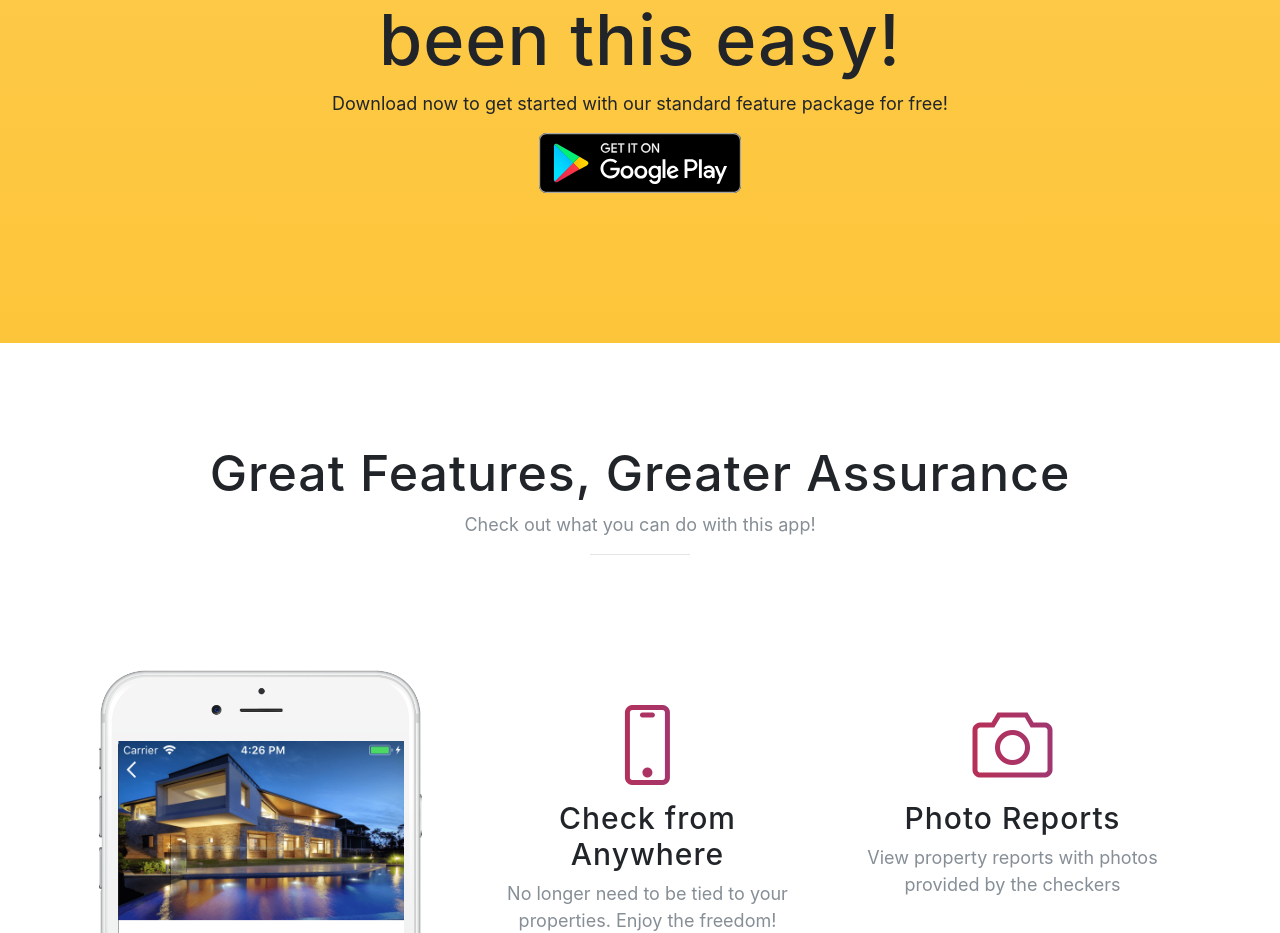
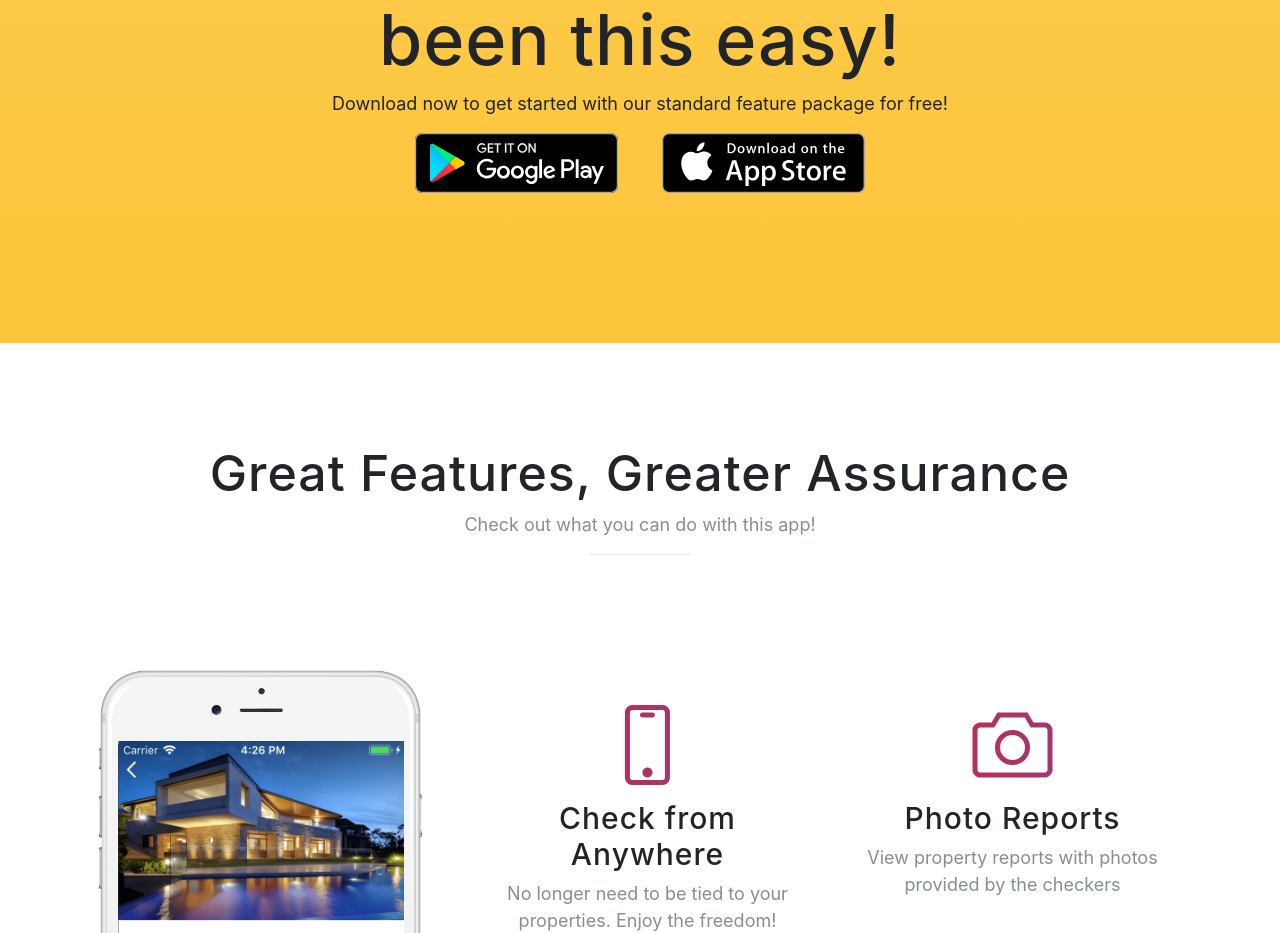
Before and after one commit to lulusmart/lulusmart.github.io, a website with bundled scripts: page index.html in a window 1280 px wide. Shown: the part 1120-2053 px from the top of the page. Built offline with nearby package versions, Linux system fonts and the light colour scheme; a web font is replaced by a local one.

Commit message:
Updated.

```diff
--- a/index.html
+++ b/index.html
@@ -94,6 +94,7 @@
             <p>Download now to get started with our standard feature package for free!</p>
             <div class="badges">
               <a class="badge-link" href="https://play.google.com/store/apps/details?id=com.lulucheck.android"><img src="img/google-play-badge.svg" alt=""></a>
+              <a class="badge-link" href="https://itunes.apple.com/ca/app/lulucheck/id1336222467?mt=8"><img src="img/app-store-badge.svg" alt=""></a>
             </div>
           </div>
         </div>
```
